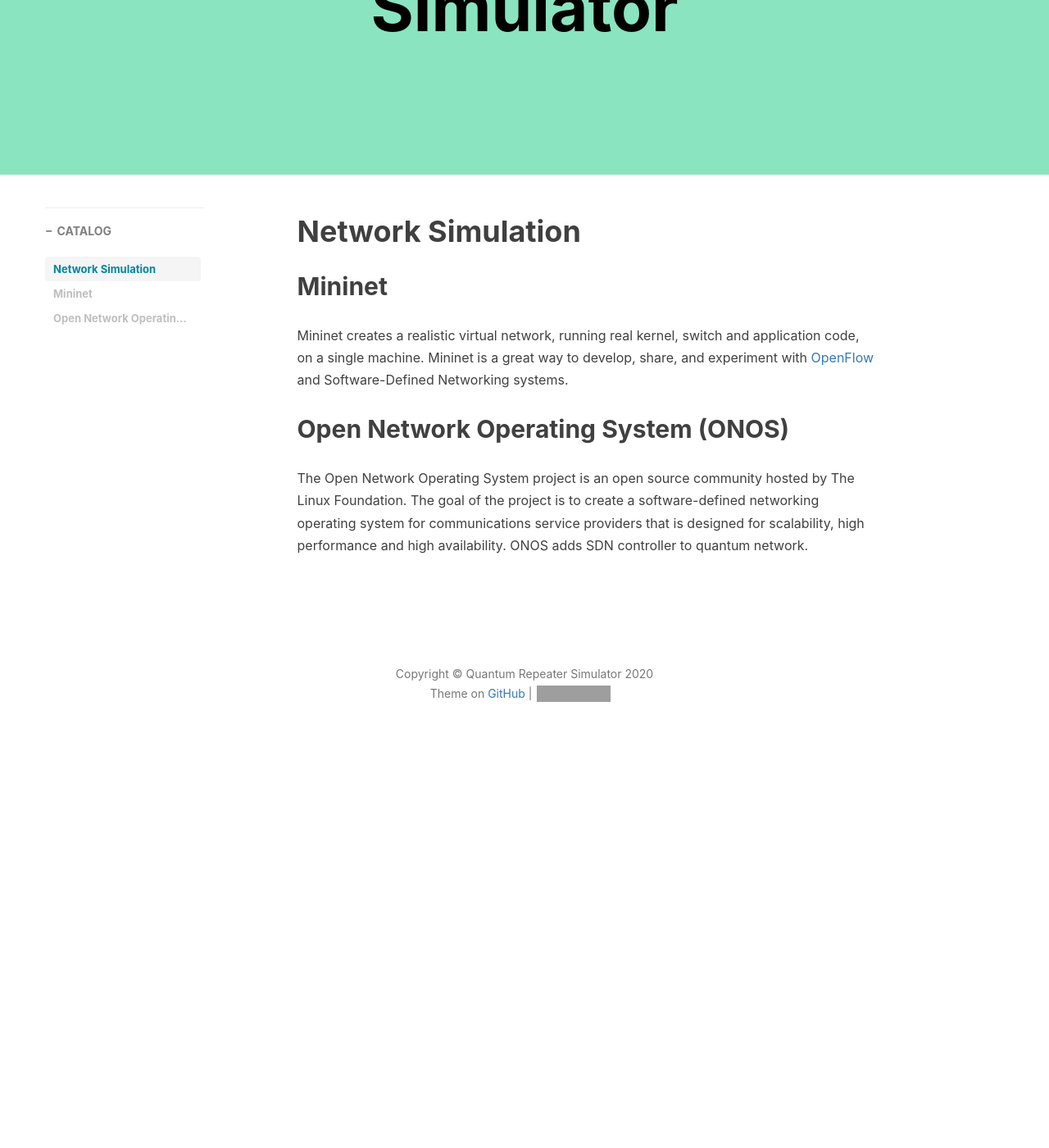
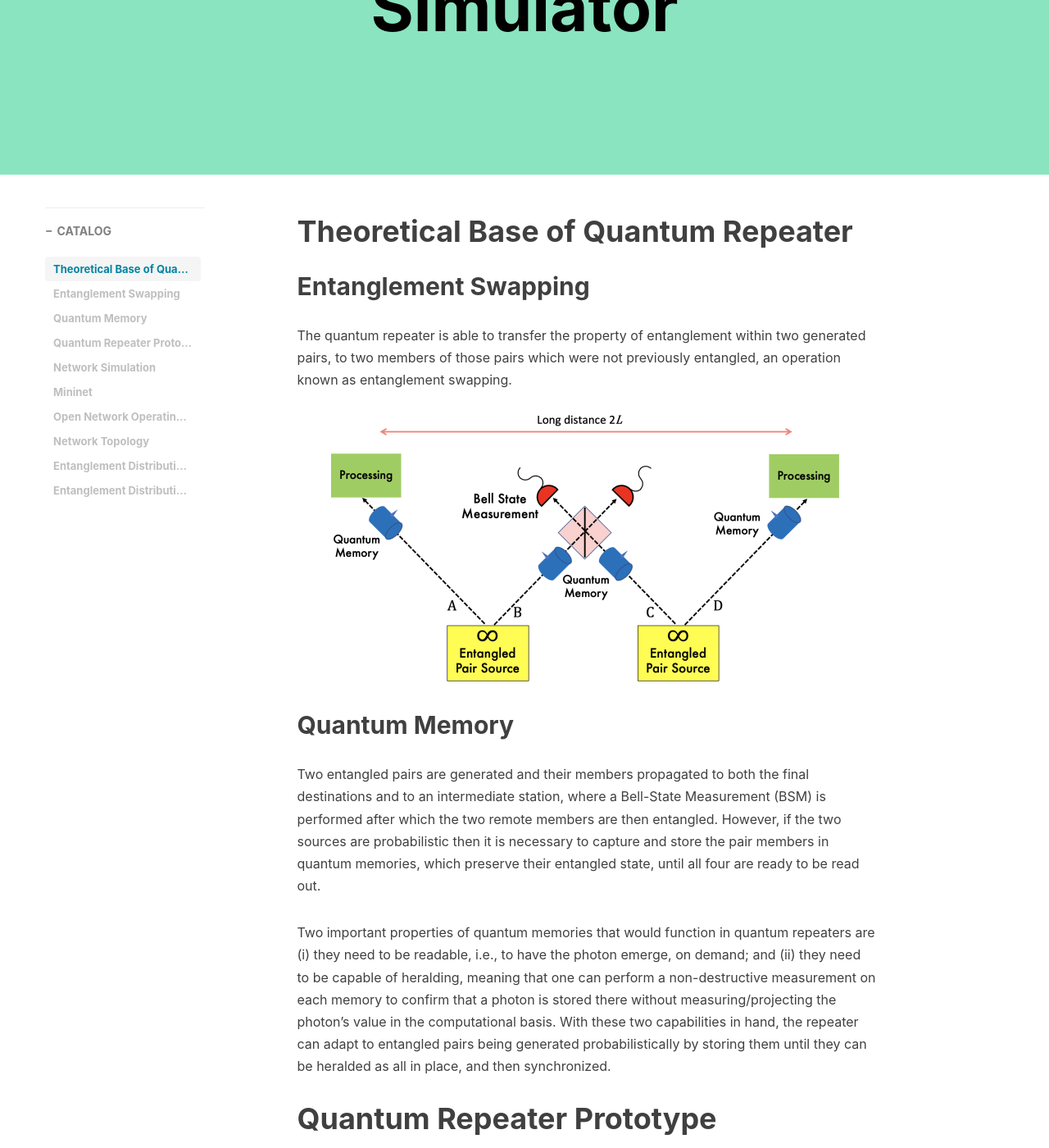
Before and after one commit to QuantumRepeaterSimulator/QuantumRepeaterSimulator.github.io, a Jekyll site: the page built from _posts/2020-11-16-Quantum-Repeater-Simulator.md, in a window 1280 px wide and 1400 px high, scrolled down 273 px. Shown: the whole window at 82% size. Built offline with Jekyll 4.4.1, drawn with Linux system fonts in a browser that asks for light colours; nearby versions of some CDN libraries; comment, search, counter and statistics services are not loaded; before the commit the page ends 1196 px from its top, so only the background shows below that; some of the changed text lies outside the part shown; grey boxes are pictures that could not be loaded.

```diff
--- a/_config.yml
+++ b/_config.yml
@@ -1,9 +1,9 @@
 # Site settings
-title: Quantum Repeater Simulator
-SEOTitle: Quantum Repeater Simulator
+title: Quantum Network
+SEOTitle: Quantum Network
 header-img: img/header-bg.png
 email: qy57@njit.edu
-description: "Simulate entanglement distribution process."
+description: "Designing a quantum network architecture suitable for quantum repeaters."
 keyword: "Quantum Network, Quantum Repeater"
 url: "http://QuantumRepeaterSimulator.github.io"          # your host, for absolute URL
 baseurl: ""      # for example, '/blog' if your blog hosted on 'host/blog'
--- a/_posts/2020-11-16-Quantum-Repeater-Simulator.md
+++ b/_posts/2020-11-16-Quantum-Repeater-Simulator.md
@@ -7,7 +7,7 @@ description: "<img class='bd-placeholder-img bd-placeholder-img-lg featurette-im
 
 ---
 
-<!-- # Theoretical Base of Quantum Repeater
+# Theoretical Base of Quantum Repeater
 ## Entanglement Swapping
 The quantum repeater is able to transfer the property of entanglement within two generated pairs, to two members of those pairs which were not previously entangled, an operation known as entanglement swapping.
 ![](https://raw.githubusercontent.com/QuantumRepeaterSimulator/QuantumRepeaterSimulator.github.io/main/img/quantum_repeater/entanglement_swapping.png)
@@ -23,7 +23,7 @@ Two important properties of quantum memories that would function in quantum repe
 
 ![](https://raw.githubusercontent.com/QuantumRepeaterSimulator/QuantumRepeaterSimulator.github.io/main/img/quantum_repeater/repeater_prototype.png)
 Three key components are added to the previous prototye: 1) master controller which has a global view of the entanglement distribution process, 2) clock which helps provide high-resolution time synchronized network, 3) and software-defined network (SDN) controller which allows us to control the traffic of quantum network.
- -->
+
 
 # Network Simulation
 
@@ -33,7 +33,7 @@ Mininet creates a realistic virtual network, running real kernel, switch and app
 ## Open Network Operating System (ONOS)
 The Open Network Operating System project is an open source  community hosted by The Linux Foundation. The goal of the project is to create a software-defined networking operating system for communications service providers that is designed for scalability, high performance and high availability.  ONOS adds SDN controller to quantum network.
 
-<!--
+
 ## Network Topology
 ![](https://raw.githubusercontent.com/QuantumRepeaterSimulator/QuantumRepeaterSimulator.github.io/main/img/quantum_repeater/network_topology.png)
 
@@ -45,7 +45,7 @@ The Open Network Operating System project is an open source  community hosted by
 4. Based on received heralding messages, whenever there are two pairs of photon, master controller would signal BSM to perform Bell State Measurement.
 5. Bell Bell State Measurement results are sent back to master controller.  If Bell State Measurement succeed, then by now Node A and Node B have a pair of entanglements.
 
-# Simulation Results
+<!-- # Simulation Results
 ## Quantum Repeater performance
 The following figure shows the Quantum Repeater performance.
 
```
Also changed, not shown: github_repo.html (added, +22 -0 lines), people.html (renamed from about.html, +1 -50 lines).
